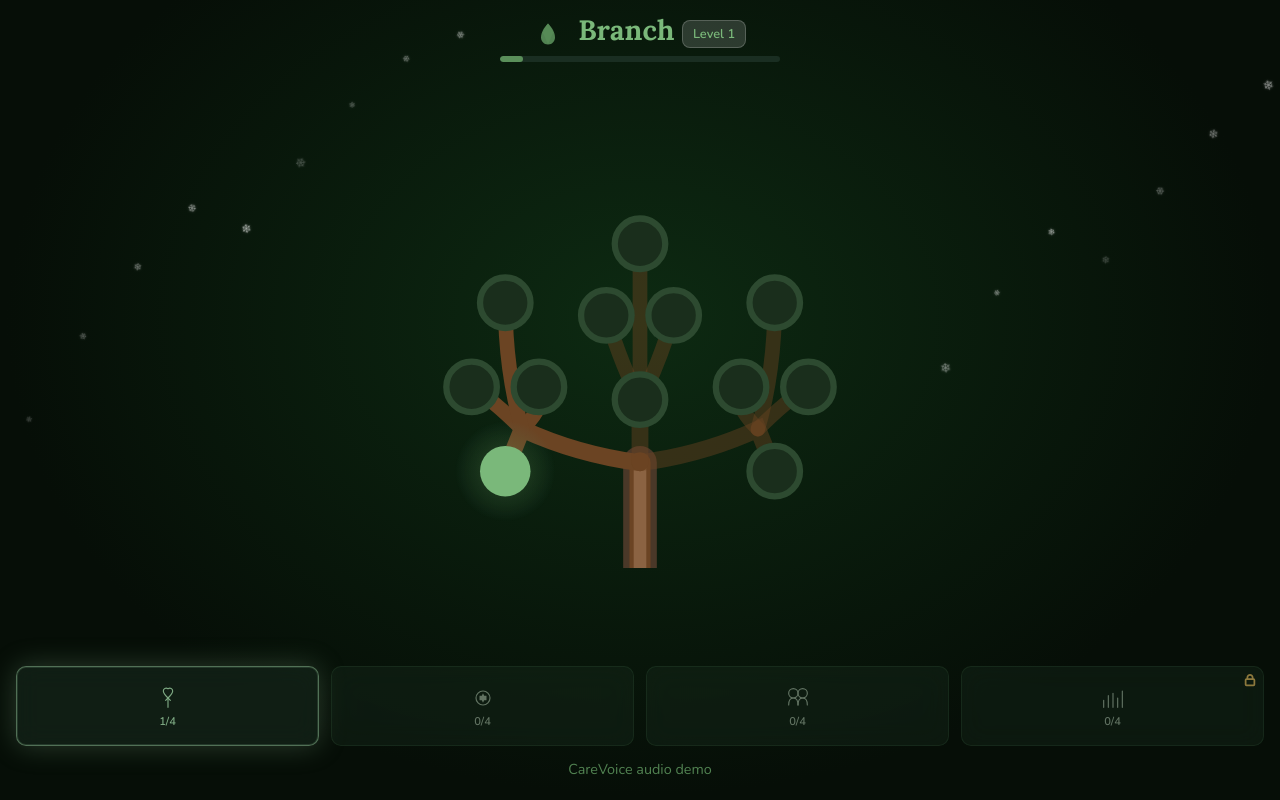
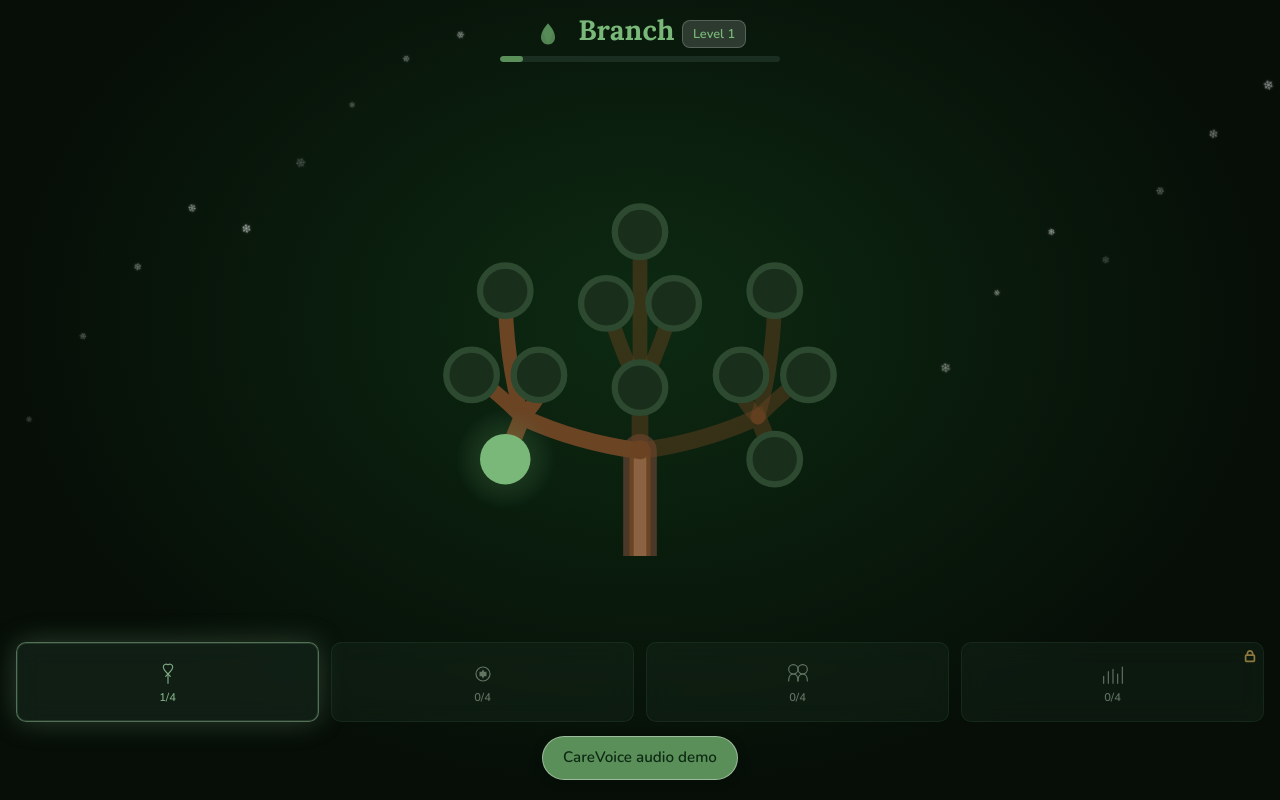
Before and after one commit to allenabraham106/AIForGood, a React (Vite) app: page / in a window 1280 px wide. Built offline with nearby package versions, Linux system fonts and the light colour scheme.

Commit message:
Your commit message

```diff
--- a/src/screens/BranchScreen.css
+++ b/src/screens/BranchScreen.css
@@ -398,18 +398,29 @@
 }
 
 .branch-footer {
-  padding: 12px 0 20px;
+  padding: 14px 0 20px;
   text-align: center;
   flex-shrink: 0;
+  position: relative;
+  z-index: 1;
 }
 
 .branch-demo-link {
-  font-size: 0.9rem;
-  color: var(--accent-light);
+  display: inline-block;
+  font-size: 0.95rem;
+  font-weight: 600;
+  color: #0d2a12;
+  background: var(--accent-light);
+  padding: 10px 20px;
+  border-radius: 999px;
   text-decoration: none;
-  opacity: 0.9;
+  border: 1px solid rgba(255, 255, 255, 0.4);
+  box-shadow: 0 2px 12px rgba(0, 0, 0, 0.2);
+  transition: transform 0.15s ease, box-shadow 0.2s ease;
 }
 
 .branch-demo-link:hover {
-  text-decoration: underline;
+  transform: translateY(-1px);
+  box-shadow: 0 4px 16px rgba(125, 168, 130, 0.4);
+  text-decoration: none;
 }
--- a/src/screens/BranchScreen.jsx
+++ b/src/screens/BranchScreen.jsx
@@ -164,7 +164,9 @@ export default function BranchScreen() {
         )})}
       </nav>
       <footer className="branch-footer">
-        <a href="/demo/" className="branch-demo-link">CareVoice audio demo</a>
+        <a href="/demo/" className="branch-demo-link" aria-label="Open CareVoice audio demo">
+          CareVoice audio demo
+        </a>
       </footer>
     </div>
   )
```
Also changed, not shown: 1 other file (tests, documents, lock files or other folders).
